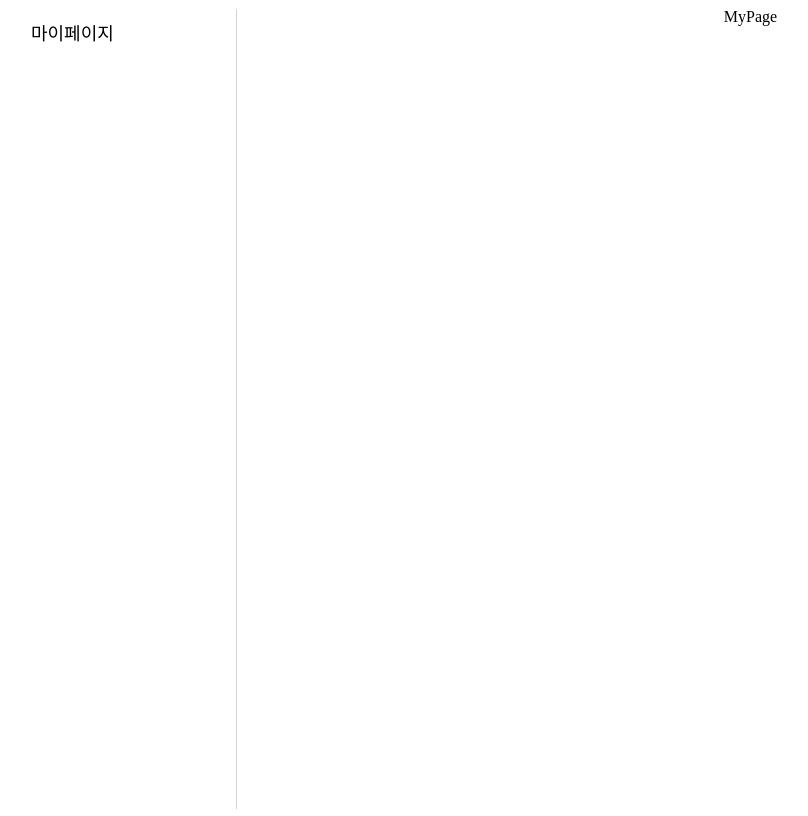
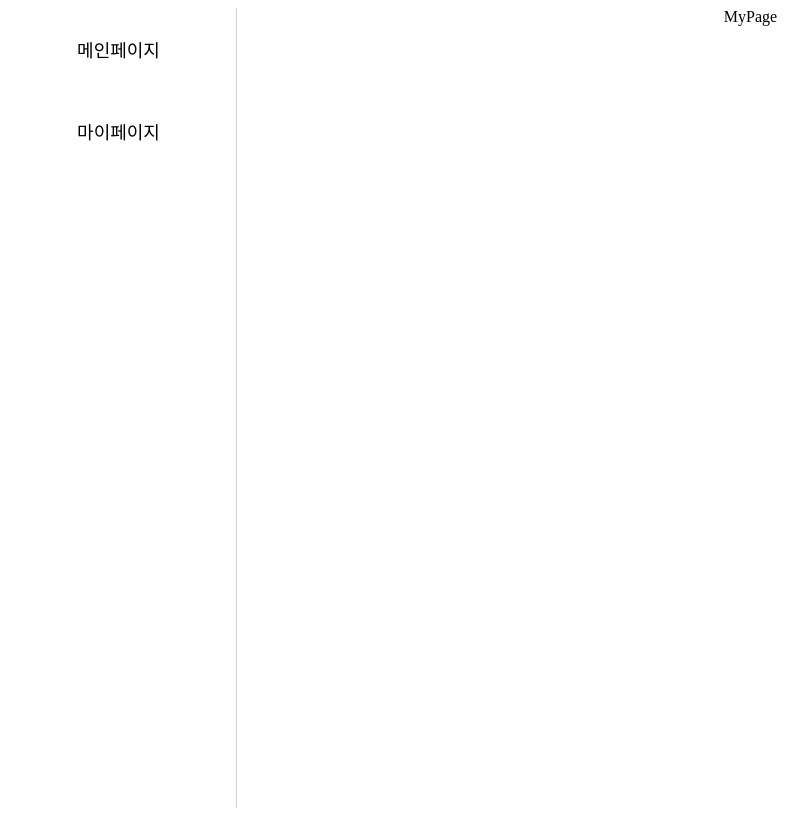
Before and after one commit to xjwsx/react_intern, a React (Vite) app: page /my in a window 1280 px wide. Shown: the whole page, without its empty margins (7-815 px from the left). Built offline with nearby package versions, Linux system fonts and the light colour scheme.

Commit message:
feat: 버튼 UI 순서 변경

```diff
--- a/src/components/BaseLayout.tsx
+++ b/src/components/BaseLayout.tsx
@@ -10,7 +10,12 @@ interface ButtonData {
 
 const buttonsData: ButtonData[] = [
   {
-    id: "home",
+    id: "main",
+    text: "메인페이지",
+    path: "/main",
+  },
+  {
+    id: "my",
     text: "마이페이지",
     path: "/my",
   },
@@ -94,15 +99,6 @@ const MiddleMain = styled.div`
   justify-content: center;
 `;
 
-const Logo = styled.img`
-  margin: 30px 10px;
-  margin-bottom: 30px;
-  width: 120px;
-  &:hover {
-    cursor: pointer;
-  }
-`;
-
 const SidebarContainer = styled.div`
   height: 100vh;
   width: 100%;
@@ -114,18 +110,17 @@ const SidebarContainer = styled.div`
 const SidebarLayout = styled.div`
   display: flex;
   flex-direction: column;
-  margin-top: 1px;
-  margin-right: 8px;
 `;
 
 const Buttons = styled.button`
   display: flex;
   align-items: center;
+  justify-content: center;
   padding: 10px 10px;
   background-color: transparent;
   border: none;
   font-size: 23px;
-  margin-bottom: 18px;
+  margin: 18px 0;
   &:hover {
     background-color: #ececec;
     border-radius: 8px;
@@ -135,5 +130,4 @@ const Buttons = styled.button`
 
 const ButtonText = styled.span`
   font-size: 18px;
-  margin-left: 20px;
 `;
```
